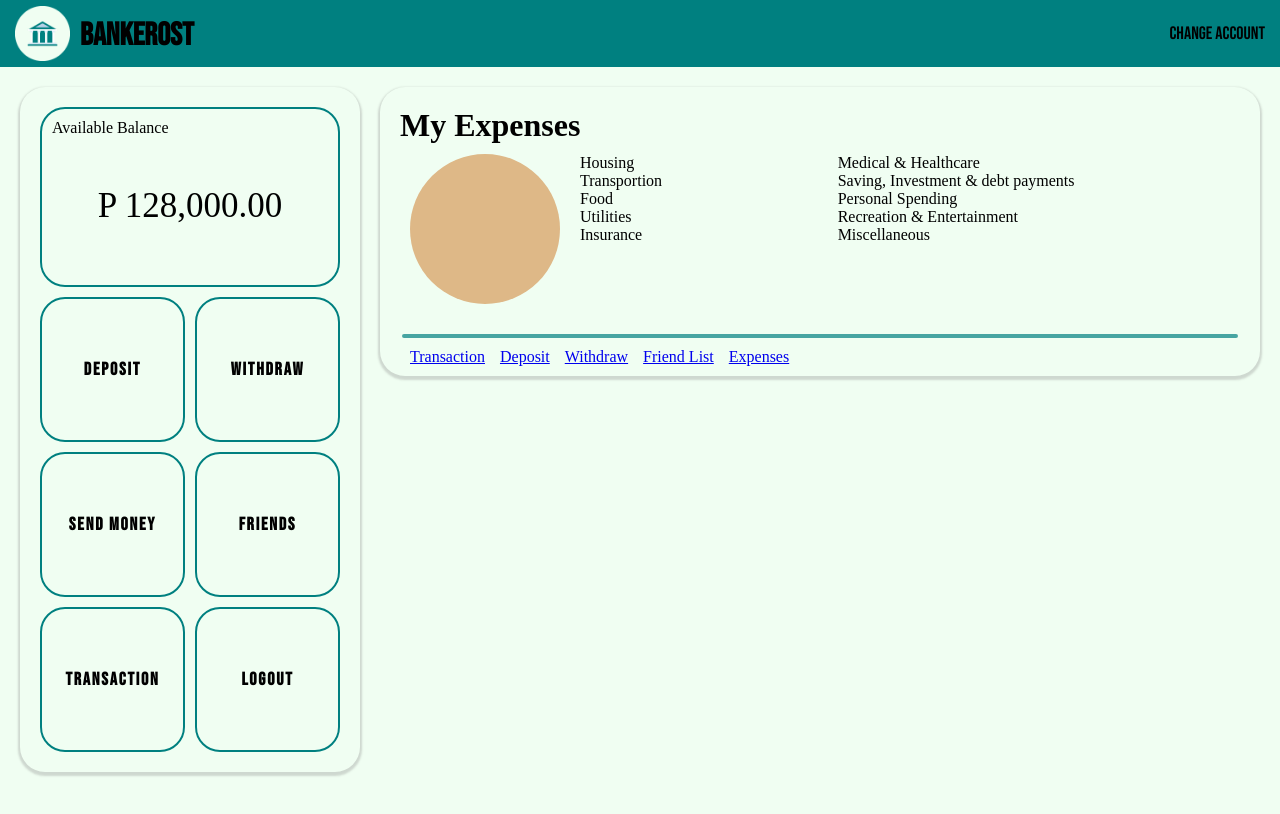
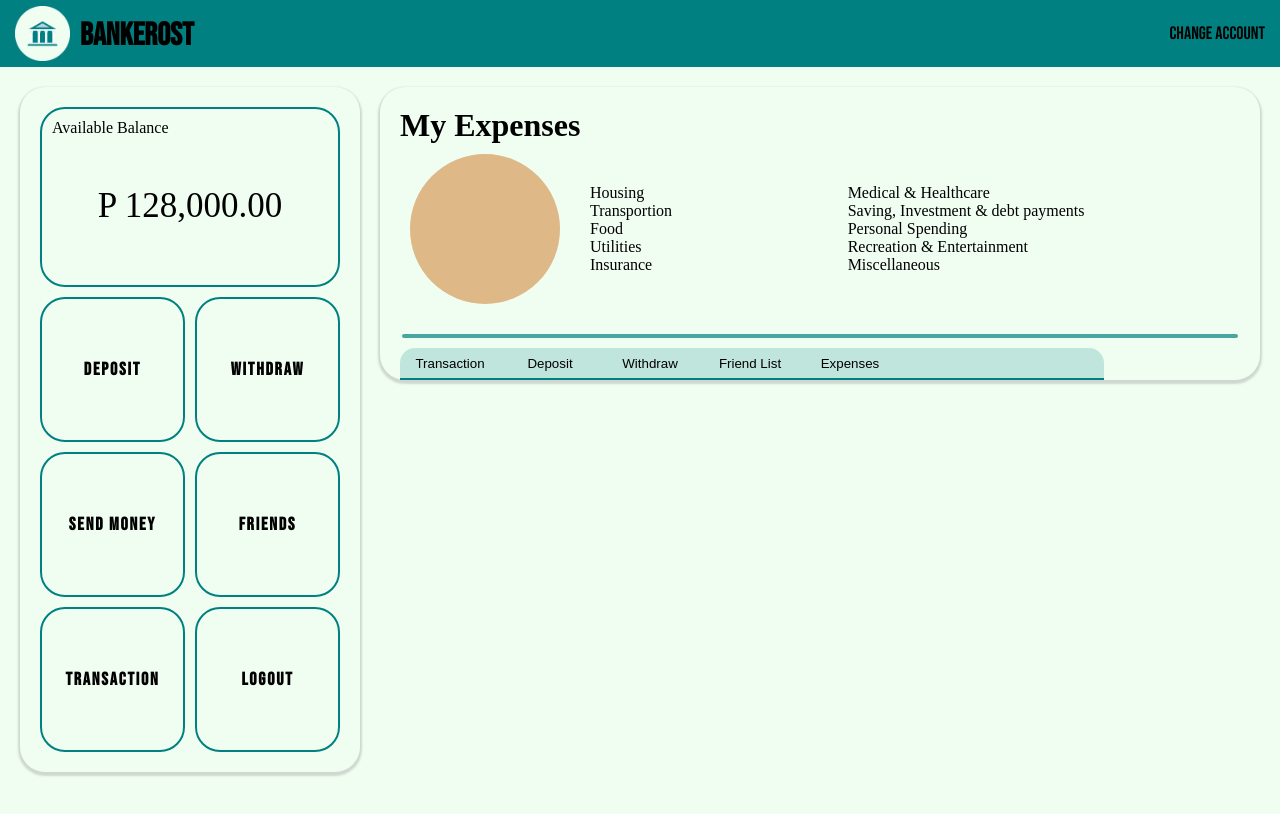
Before and after one commit to kzldlgr/kcd-banking-app, a React (Create React App) app: page /Bankerostmain in a window 1280 px wide. Shown: the top 814 px of the page. Built offline with nearby package versions, Linux system fonts and the light colour scheme.

Commit message:
added tablist

```diff
--- a/src/components/body/Pages/Expenses/expenses.css
+++ b/src/components/body/Pages/Expenses/expenses.css
@@ -13,5 +13,11 @@
     border-radius: 50%;
 }
 .chart_guide{
+    display: flex;
+    flex-direction: column;
+    justify-content: center;
     flex-grow: 1;
 }
+.chart_guide p{
+    margin-left: 10px;
+}
--- a/src/components/body/Tablist/tablist.css
+++ b/src/components/body/Tablist/tablist.css
@@ -1,6 +1,10 @@
 .tablist{
     display: inline-flex;
-    gap: 15px;
     margin-left: 20px;
-    padding: 10px;
+    margin-top: 10px;
+    background-color: rgb(0, 128, 128, .2);
+    border-bottom: 2px solid teal;
+    width: 80%;
+    border-top-left-radius: 15px;
+    border-top-right-radius: 15px;
 }
--- a/src/components/body/Tablist/tabs/Tabs.js
+++ b/src/components/body/Tablist/tabs/Tabs.js
@@ -4,8 +4,10 @@ import './tabs.css'
 
 export default function Tabs({text, path}) {
   return (
-    <div>
-        <NavLink className='tabs' to={path}>{text}</NavLink>
-    </div>
+    <NavLink to={path}>
+        <button className='tabs'>
+            {text}
+        </button>
+    </NavLink>
   )
 }
--- a/src/components/body/Tablist/tabs/tabs.css
+++ b/src/components/body/Tablist/tabs/tabs.css
@@ -0,0 +1,15 @@
+
+.tabs{
+    position: relative;
+    width: 100px;
+    height: 30px;
+    text-decoration: none;
+    background-color: transparent;
+    border: none;
+}
+.active{
+    position: relative;
+    background-color: teal;
+    border-top-left-radius: 20px;
+    border-top-right-radius: 20px;
+}
```
